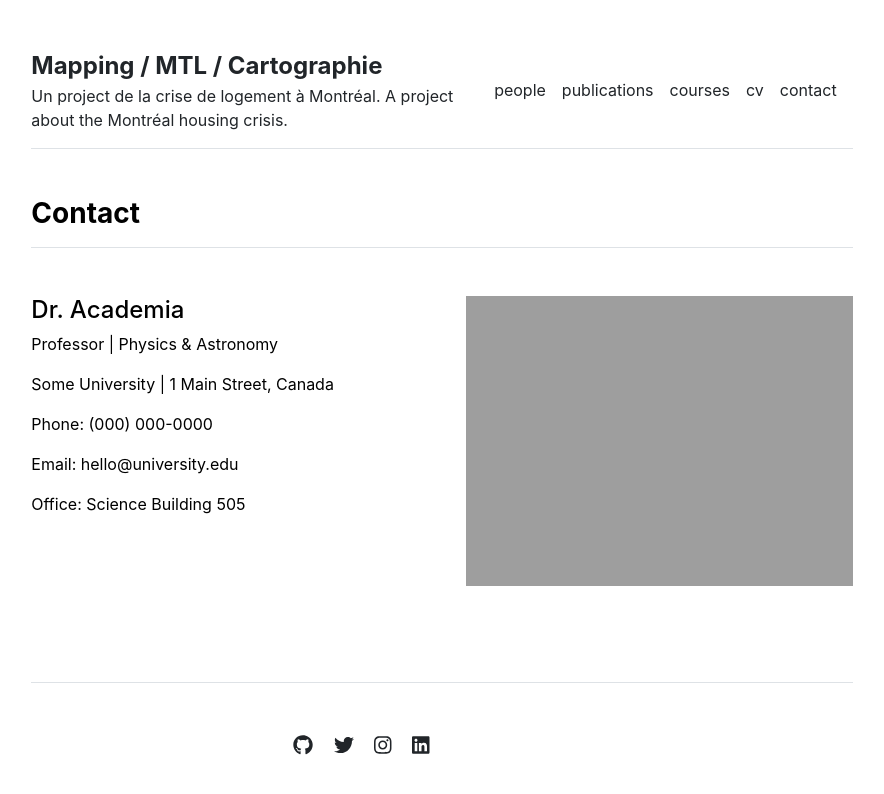
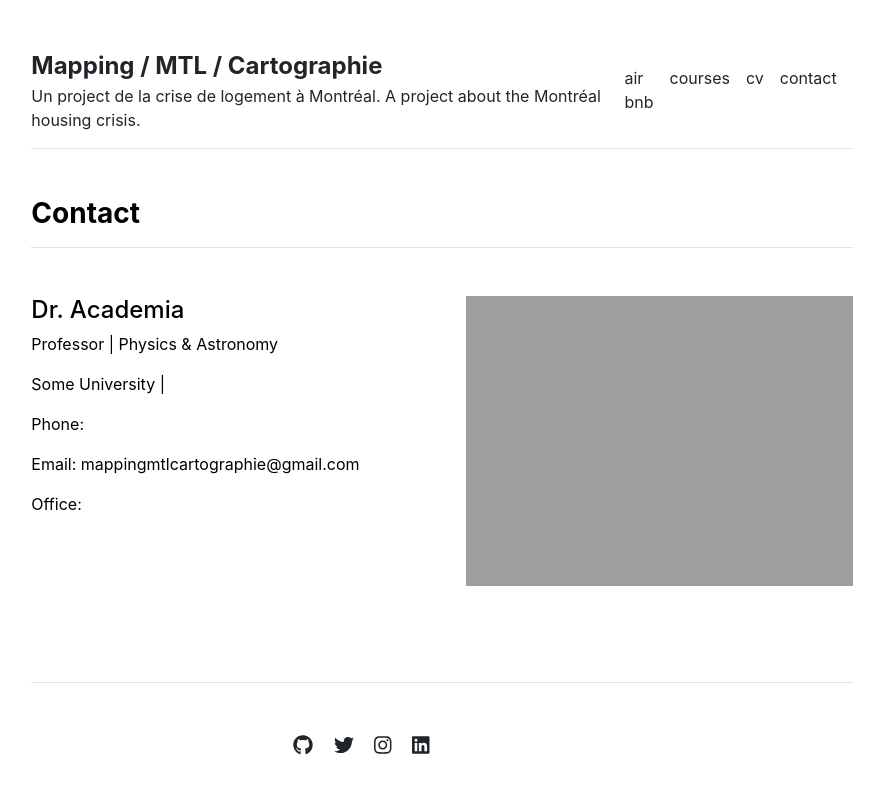
Before and after one commit to mapping-mtl-cartographie/mapping-mtl-cartographie.github.io, a Jekyll site: the page built from contact.md, in a window 1280 px wide. Shown: the top 794 px of the page, without its empty margins (198-1082 px from the left). Built offline with Jekyll 4.4.1, drawn with Linux system fonts in a browser that asks for light colours.

Commit message:
Added AIr BnB to menu, added email and GitHub

```diff
--- a/_data/settings.yml
+++ b/_data/settings.yml
@@ -1,6 +1,5 @@
 menu:
-- {name: 'people', url: '/people'}
-- {name: 'publications', url: '/publications'}
+- {name: 'air bnb', url: '/airbnb'}
 - {name: 'courses', url: '/courses'}
 - {name: 'cv', url: '/cv'}
 - {name: 'contact', url: '/contact'}
@@ -16,10 +15,10 @@ courses:
 - {name: 'Stellar Structures', url: 'stellar-structures'}
 
 social:
-- {icon: 'github', link: 'https://github.com/LeNPaul'}
+- {icon: 'github', link: 'https://github.com/mapping-mtl-cartographie'}
 - {icon: 'twitter', link: 'https://twitter.com/paululele'}
 - {icon: 'instagram', link: 'https://instagram.com/paululele'}
 - {icon: 'linkedin', link: 'https://linkedin.com/in/lenpaul'}
 
 contacts:
-- {name: 'Dr. Academia', title: 'Professor', department: 'Physics & Astronomy', institution: 'Some University', institution_address: '1 Main Street, Canada', phone: '(000) 000-0000', email: 'hello@university.edu', office: 'Science Building 505', image: 'assets/img/contact.jpg'}
+- {name: 'Dr. Academia', title: 'Professor', department: 'Physics & Astronomy', institution: 'Some University', email: 'mappingmtlcartographie@gmail.com', image: 'assets/img/contact.jpg'}
```
